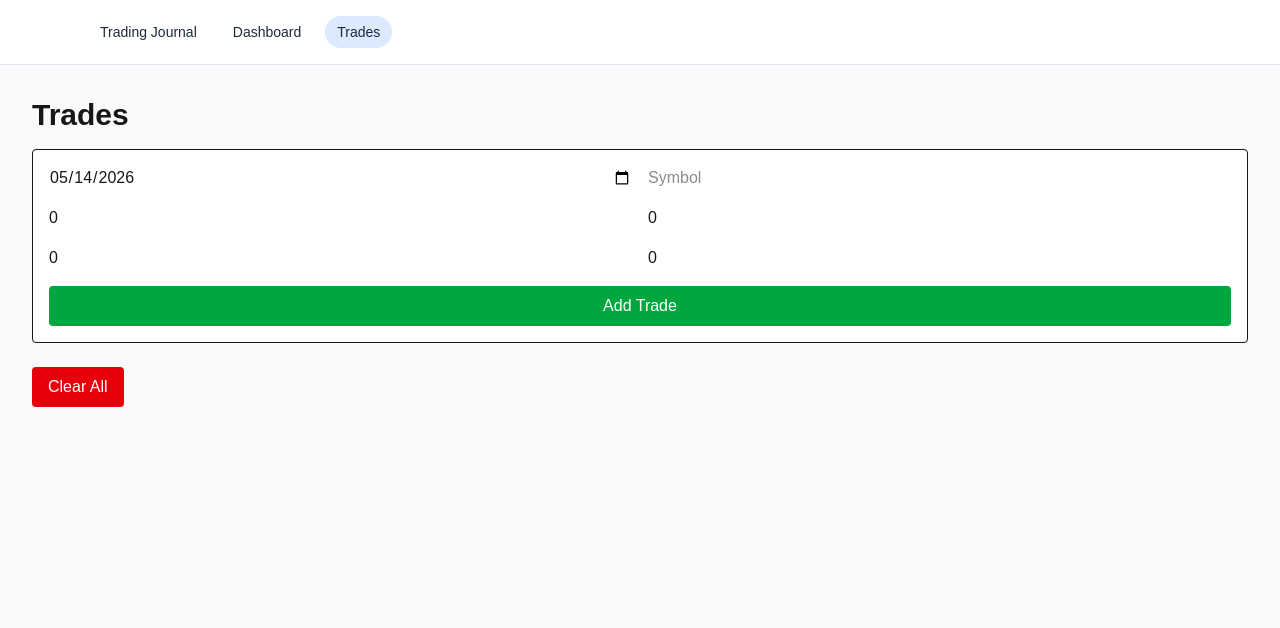
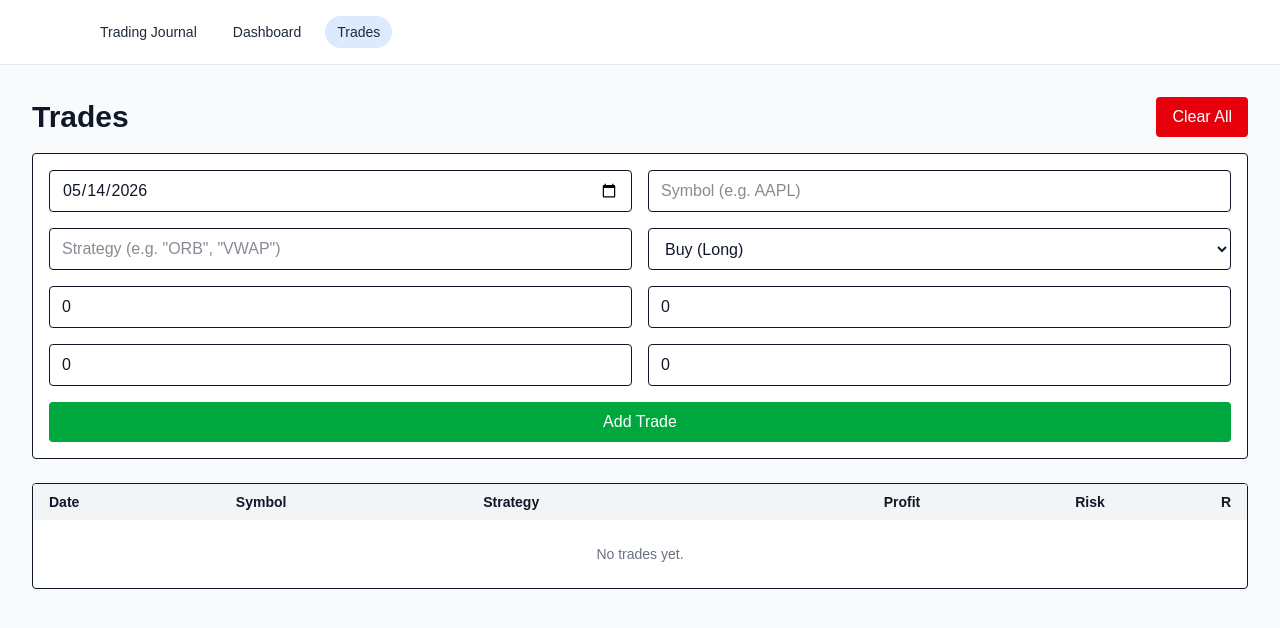
Before and after one commit to jorgemancipe/trading-journal, a Next.js app: page /trades in a window 1280 px wide. Shown: the top 628 px of the page. Built offline with nearby package versions, Linux system fonts and the light colour scheme.

Commit message:
Add strategy field to trade form and update logic
Added a new 'strategy' field to the trade form and updated the submit logic to handle it. Enhanced the form layout and input validation.

```diff
--- a/app/trades/TradesClient.tsx
+++ b/app/trades/TradesClient.tsx
@@ -1,6 +1,6 @@
 "use client";
 
-import { useMemo, useState } from "react";
+import { useState } from "react";
 import { useTrades, Trade } from "../context/TradesContext";
 
 export default function TradesClient() {
@@ -10,16 +10,22 @@ export default function TradesClient() {
   const [form, setForm] = useState({
     date: today,
     symbol: "",
+    strategy: "", // ✅ NEW field for required Trade.strategy
     side: "Buy" as "Buy" | "Sell",
     quantity: 0,
     entry: 0,
     exit: 0,
-    risk: 0, // ✅ NEW
+    risk: 0,
   });
 
   function submit(e: React.FormEvent) {
     e.preventDefault();
 
+    const symbol = form.symbol.trim().toUpperCase();
+    const strategy = (form.strategy || "Unassigned").trim();
+
+    if (!symbol) return;
+    if (form.quantity <= 0 || form.entry <= 0 || form.exit <= 0) return;
     if (form.risk <= 0) return;
 
     const profit =
@@ -30,7 +36,8 @@ export default function TradesClient() {
     const trade: Trade = {
       id: Date.now(),
       date: form.date,
-      symbol: form.symbol.toUpperCase(),
+      symbol,
+      strategy, // ✅ REQUIRED — fixes your build error
       side: form.side,
       quantity: form.quantity,
       entry: form.entry,
@@ -40,32 +47,166 @@ export default function TradesClient() {
     };
 
     addTrade(trade);
-    setForm({ ...form, symbol: "", quantity: 0, entry: 0, exit: 0, risk: 0 });
+
+    // reset (keep date)
+    setForm({
+      date: today,
+      symbol: "",
+      strategy: "",
+      side: "Buy",
+      quantity: 0,
+      entry: 0,
+      exit: 0,
+      risk: 0,
+    });
   }
 
   return (
-    <main className="p-8 bg-gray-50 min-h-screen">
-      <h1 className="text-3xl font-bold mb-4">Trades</h1>
+    <main className="min-h-screen bg-gray-50 p-8 text-gray-900">
+      <div className="flex justify-between items-center mb-4">
+        <h1 className="text-3xl font-bold">Trades</h1>
+
+        <button
+          onClick={clearTrades}
+          className="px-4 py-2 bg-red-600 text-white rounded hover:bg-red-500"
+        >
+          Clear All
+        </button>
+      </div>
 
       <form
         onSubmit={submit}
         className="bg-white border rounded p-4 grid grid-cols-2 gap-4 mb-6"
       >
-        <input type="date" value={form.date} onChange={(e) => setForm({ ...form, date: e.target.value })} />
-        <input placeholder="Symbol" value={form.symbol} onChange={(e) => setForm({ ...form, symbol: e.target.value })} />
-        <input type="number" placeholder="Qty" value={form.quantity} onChange={(e) => setForm({ ...form, quantity: +e.target.value })} />
-        <input type="number" placeholder="Entry" value={form.entry} onChange={(e) => setForm({ ...form, entry: +e.target.value })} />
-        <input type="number" placeholder="Exit" value={form.exit} onChange={(e) => setForm({ ...form, exit: +e.target.value })} />
-        <input type="number" placeholder="Risk ($)" value={form.risk} onChange={(e) => setForm({ ...form, risk: +e.target.value })} />
+        <input
+          type="date"
+          value={form.date}
+          onChange={(e) => setForm({ ...form, date: e.target.value })}
+          className="border rounded px-3 py-2"
+          required
+        />
 
-        <button className="col-span-2 bg-green-600 text-white py-2 rounded">
+        <input
+          placeholder="Symbol (e.g. AAPL)"
+          value={form.symbol}
+          onChange={(e) => setForm({ ...form, symbol: e.target.value })}
+          className="border rounded px-3 py-2"
+          required
+        />
+
+        <input
+          placeholder='Strategy (e.g. "ORB", "VWAP")'
+          value={form.strategy}
+          onChange={(e) => setForm({ ...form, strategy: e.target.value })}
+          className="border rounded px-3 py-2"
+        />
+
+        <select
+          value={form.side}
+          onChange={(e) =>
+            setForm({ ...form, side: e.target.value as "Buy" | "Sell" })
+          }
+          className="border rounded px-3 py-2"
+        >
+          <option value="Buy">Buy (Long)</option>
+          <option value="Sell">Sell (Short)</option>
+        </select>
+
+        <input
+          type="number"
+          placeholder="Quantity"
+          value={form.quantity}
+          onChange={(e) => setForm({ ...form, quantity: Number(e.target.value) })}
+          className="border rounded px-3 py-2"
+          required
+        />
+
+        <input
+          type="number"
+          step="0.01"
+          placeholder="Entry Price"
+          value={form.entry}
+          onChange={(e) => setForm({ ...form, entry: Number(e.target.value) })}
+          className="border rounded px-3 py-2"
+          required
+        />
+
+        <input
+          type="number"
+          step="0.01"
+          placeholder="Exit Price"
+          value={form.exit}
+          onChange={(e) => setForm({ ...form, exit: Number(e.target.value) })}
+          className="border rounded px-3 py-2"
+          required
+        />
+
+        <input
+          type="number"
+          step="0.01"
+          placeholder="Risk ($) — required for R metrics"
+          value={form.risk}
+          onChange={(e) => setForm({ ...form, risk: Number(e.target.value) })}
+          className="border rounded px-3 py-2"
+          required
+        />
+
+        <button
+          type="submit"
+          className="col-span-2 bg-green-600 text-white py-2 rounded hover:bg-green-500"
+        >
           Add Trade
         </button>
       </form>
 
-      <button onClick={clearTrades} className="bg-red-600 text-white px-4 py-2 rounded">
-        Clear All
-      </button>
+      <div className="bg-white border rounded overflow-x-auto">
+        <table className="min-w-full text-sm">
+          <thead className="bg-gray-100">
+            <tr>
+              <th className="px-4 py-2 text-left">Date</th>
+              <th className="px-4 py-2 text-left">Symbol</th>
+              <th className="px-4 py-2 text-left">Strategy</th>
+              <th className="px-4 py-2 text-right">Profit</th>
+              <th className="px-4 py-2 text-right">Risk</th>
+              <th className="px-4 py-2 text-right">R</th>
+            </tr>
+          </thead>
+          <tbody>
+            {trades.map((t) => {
+              const r = t.risk > 0 ? t.profit / t.risk : 0;
+              return (
+                <tr key={t.id} className="border-t">
+                  <td className="px-4 py-2">{t.date}</td>
+                  <td className="px-4 py-2 font-medium">{t.symbol}</td>
+                  <td className="px-4 py-2">{t.strategy}</td>
+                  <td
+                    className={`px-4 py-2 text-right font-semibold ${
+                      t.profit >= 0 ? "text-green-700" : "text-red-700"
+                    }`}
+                  >
+                    {t.profit.toFixed(2)}
+                  </td>
+                  <td className="px-4 py-2 text-right">{t.risk.toFixed(2)}</td>
+                  <td
+                    className={`px-4 py-2 text-right font-semibold ${
+                      r >= 0 ? "text-green-700" : "text-red-700"
+                    }`}
+                  >
+                    {r.toFixed(2)}
+                  </td>
+                </tr>
+              );
+            })}
+            {trades.length === 0 && (
+              <tr>
+                <td colSpan={6} className="px-4 py-6 text-center text-gray-500">
+                  No trades yet.
+                </td>
+              </tr>
+            )}
+          </tbody>
+        </table>
+      </div>
     </main>
   );
 }
```
